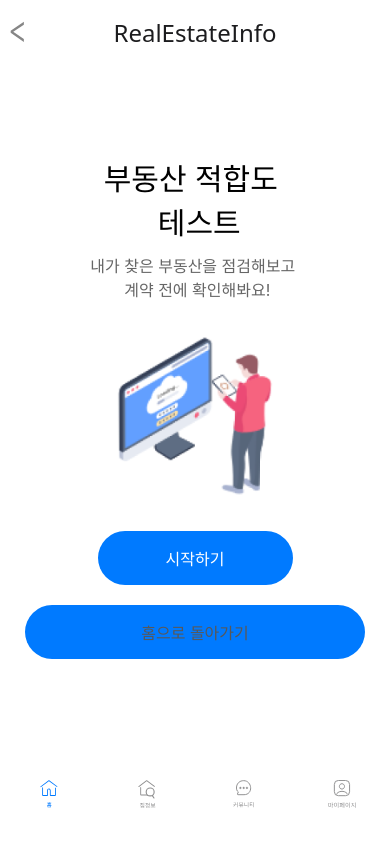
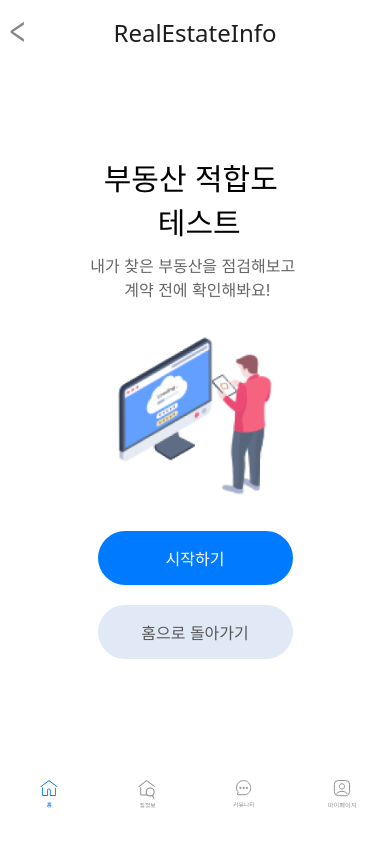
Before and after one commit to 9oormthon-univ/2024_DANPOONG_TEAM_44_FE, a React Native app: screen /RealEstateTest in a window 390 px wide. Built offline with nearby package versions, Linux system fonts and the light colour scheme.

Commit message:
:lipstick:[style]: 테스트 버튼 스타일

```diff
--- a/src/screens/home/RealEstateTest.jsx
+++ b/src/screens/home/RealEstateTest.jsx
@@ -56,13 +56,13 @@ const styles = StyleSheet.create({
     alignContent: 'center',
     textAlign: 'center',
     marginBottom: 10,
-},
+  },
   subtitle: {
     fontSize: 16,
     color: '#666',
     marginBottom: 30,
     textAlign: 'center',
-   },
+  },
   image: { width: 170, height: 170, marginBottom: 20 },
   startButton: {
     backgroundColor: '#007AFF',
@@ -75,11 +75,11 @@ const styles = StyleSheet.create({
     margin: 10,
   },
   homeButton: {
-    backgroundColor: '#007AFF',
+    backgroundColor: '#E0E9F5',
     paddingVertical: 15,
     borderRadius: 30,
     alignItems: 'center',
-    width: '87%',
+    width: '50%',
     alignContent: 'center',
     justifyContent: 'center',
     margin: 10,
```
